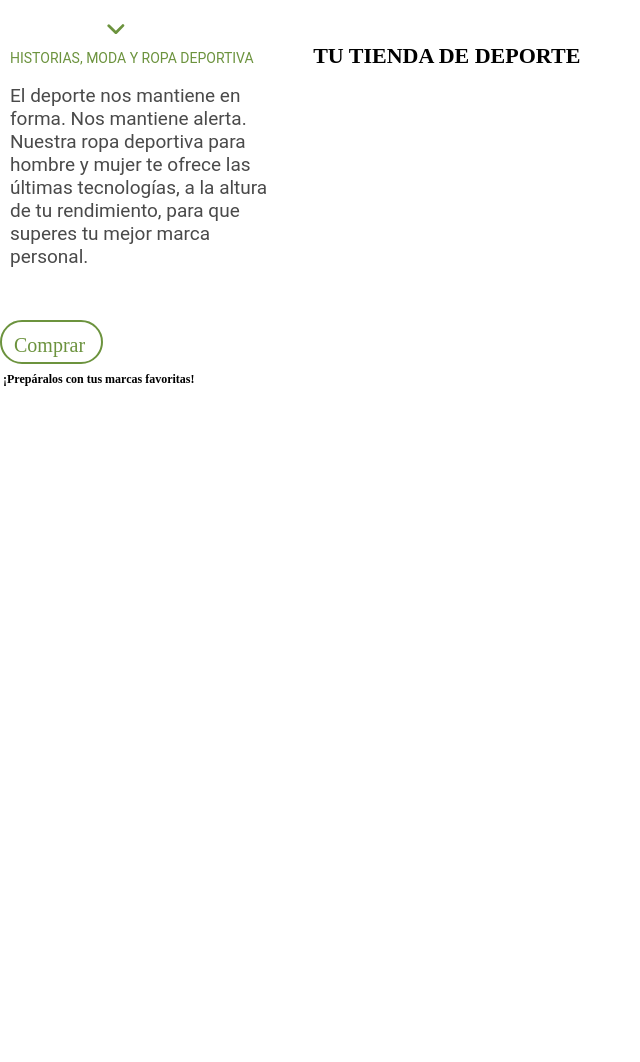
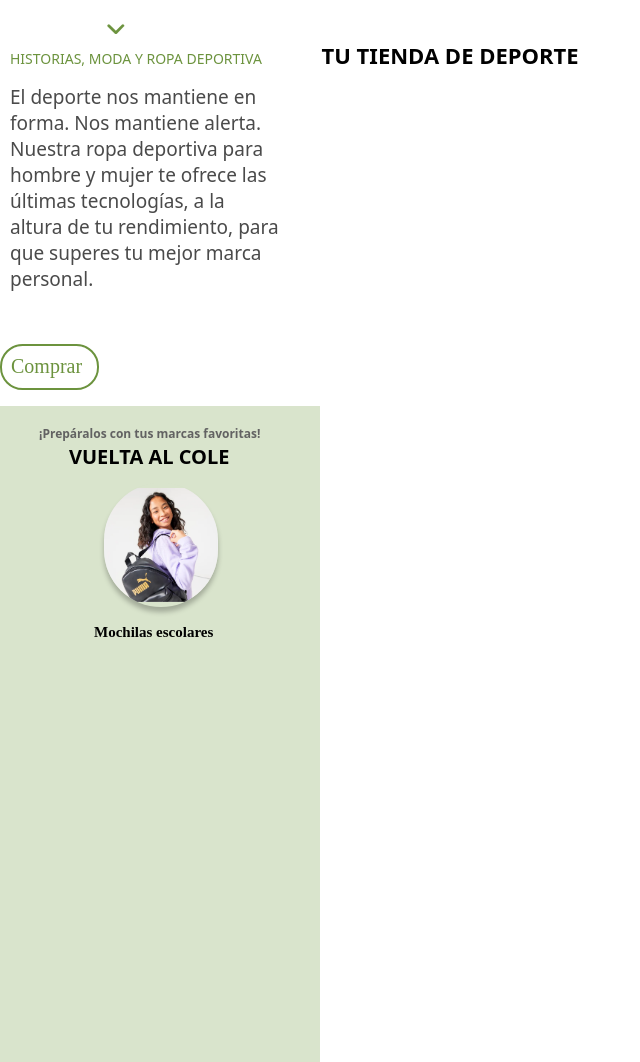
Before and after one commit to Adalab/modulo-1-evaluacion-final-olgabonillo, a website built with Vite: page src/index.html in a window 1280 px wide. Shown: the part 416-1478 px from the top of the page, without its empty margins (0-640 px from the left). Before the commit the page ends 810 px from the top, so only its background shows below. Built offline with nearby package versions, Linux system fonts and the light colour scheme.

Commit message:
created header and aside

```diff
--- a/src/index.html
+++ b/src/index.html
@@ -9,6 +9,7 @@
     <link rel="preconnect" href="https://fonts.googleapis.com">
     <link rel="preconnect" href="https://fonts.gstatic.com" crossorigin>
     <link href="https://fonts.googleapis.com/css2?family=Roboto+Slab:wght@100..900&display=swap" rel="stylesheet">
+    <link href="https://fonts.googleapis.com/css2?family=Roboto:ital,wght@0,100;0,300;0,400;0,500;0,700;0,900;1,100;1,300;1,400;1,500;1,700;1,900&display=swap" rel="stylesheet">
 
   </head>
   <body>
--- a/src/partials/aside.html
+++ b/src/partials/aside.html
@@ -9,8 +9,10 @@
     El deporte nos mantiene en forma. Nos mantiene alerta. Nuestra ropa deportiva para hombre y mujer te ofrece las últimas tecnologías, a la altura de tu rendimiento, para que superes tu mejor marca personal.
   </span>
   <span class="go">Comprar</span>
-
-  <span class="preparated">
-    ¡Prepáralos con tus marcas favoritas!
-  </span>
+<div class="preparated">
+    <span class="favorites" >¡Prepáralos con tus marcas favoritas!</span>
+    <h1 class="back-to-school">VUELTA AL COLE</h1>
+    <div><img class="children-one" src="/images/lpbts-mod05-img01-desk.png"></div>
+    <span class="bags">Mochilas escolares</span>
+</div>
 </aside>
--- a/src/scss/layout/_aside.scss
+++ b/src/scss/layout/_aside.scss
@@ -3,7 +3,7 @@
     height: 30px;
     flex-grow: 0;
     margin: 0 46px 32px 0;
-    font-family: Roboto;
+    font-family: system-ui, -apple-system, BlinkMacSystemFont, 'Segoe UI', Roboto, Oxygen, Ubuntu, Cantarell, 'Open Sans', 'Helvetica Neue', sans-serif;
     font-size: 14px;
     font-weight: normal;
     font-stretch: normal;
@@ -20,7 +20,7 @@
     height: 30px;
     display: inline-block;
     margin: 0px 0 0px;
-    font-family: RobotoSlab;
+    font-family: system-ui, -apple-system, BlinkMacSystemFont, 'Segoe UI', Roboto, Oxygen, Ubuntu, Cantarell, 'Open Sans', 'Helvetica Neue', sans-serif;
     font-size: 22px;
     font-weight: bold;
     font-stretch: normal;
@@ -37,7 +37,7 @@
     display: block;
     margin: 0px 0 42px;
     padding: 10px;
-    font-family: Roboto;
+    font-family: system-ui, -apple-system, BlinkMacSystemFont, 'Segoe UI', Roboto, Oxygen, Ubuntu, Cantarell, 'Open Sans', 'Helvetica Neue', sans-serif;
     font-size: 19px;
     font-weight: normal;
     font-stretch: normal;
@@ -49,10 +49,10 @@
 }
 
 .go {
-    width: 103px;
-    height: 44px;
+    width: 99px;
+    height: 46px;
     color: #6c933e;
-    padding: 12px;
+    padding: 9px;
     font-size: 20px;
     border: solid 2px #6c933e;
     border-radius: 22.5px;
@@ -60,17 +60,46 @@
 }
 
 .preparated {
-        width: 297px;
-        height: 22.1px;
-        flex-grow: 0;
-        margin: 0 0 37.8px 3px;
-        font-family: RobotoSlab;
-        font-size: 12px;
-        font-weight: bold;
-        font-stretch: normal;
-        font-style: normal;
-        line-height: 2.5;
-        letter-spacing: normal;
-        text-align: center;
-        color: var(--brownish-grey);
+    width: 320px;
+    height: 656px;
+    flex-grow: 0;
+    margin: 16px 0 0;
+    padding: 18px 11px 20.2px 9px;
+    background-color: #d9e4cc
       }
+.favorites {
+    font-family: system-ui, -apple-system, BlinkMacSystemFont, 'Segoe UI', Roboto, Oxygen, Ubuntu, Cantarell, 'Open Sans', 'Helvetica Neue', sans-serif;
+    font-size: 12px;
+    font-weight: bold;
+    color: #626262;
+    padding-left: 30px;
+}
+
+.back-to-school {
+    font-family: system-ui, -apple-system, BlinkMacSystemFont, 'Segoe UI', Roboto, Oxygen, Ubuntu, Cantarell, 'Open Sans', 'Helvetica Neue', sans-serif;
+    font-size: 20px;
+    font-weight: bold;
+    line-height: 1.5;
+    color: black;
+    padding-left: 60px;
+}
+
+.children-one {
+    width: 114px;
+    height: 124.1px;
+    flex-grow: 0;
+    margin: 11.4px 91px 5px 95px;
+    object-fit: contain;
+    box-shadow: 0 5px 5px 0 rgba(0, 0, 0, 0.25);
+    border-radius: 100px;
+}
+
+.bags {
+  font-family: RobotoSlab;
+  font-size: 15px;
+  font-weight: bold;
+  line-height: 2.14;
+  color: black;
+  padding-left: 85px;
+  padding-top: 0;
+}
--- a/src/scss/layout/_header.scss
+++ b/src/scss/layout/_header.scss
@@ -14,10 +14,14 @@
 }
 
 .menu {
-  background-color: #6c933e;
-  width: 36.4px;
-  height: 36.8px;
-  padding: 10px;
+    background-color: #6c933e;
+    width: 36.4px;
+    height: 36.8px;
+    padding: 10px;
+    position: sticky;
+    top: 0px;
+    left: 0px;
+    display: block;
 }
 
 .futbol-children {
```
